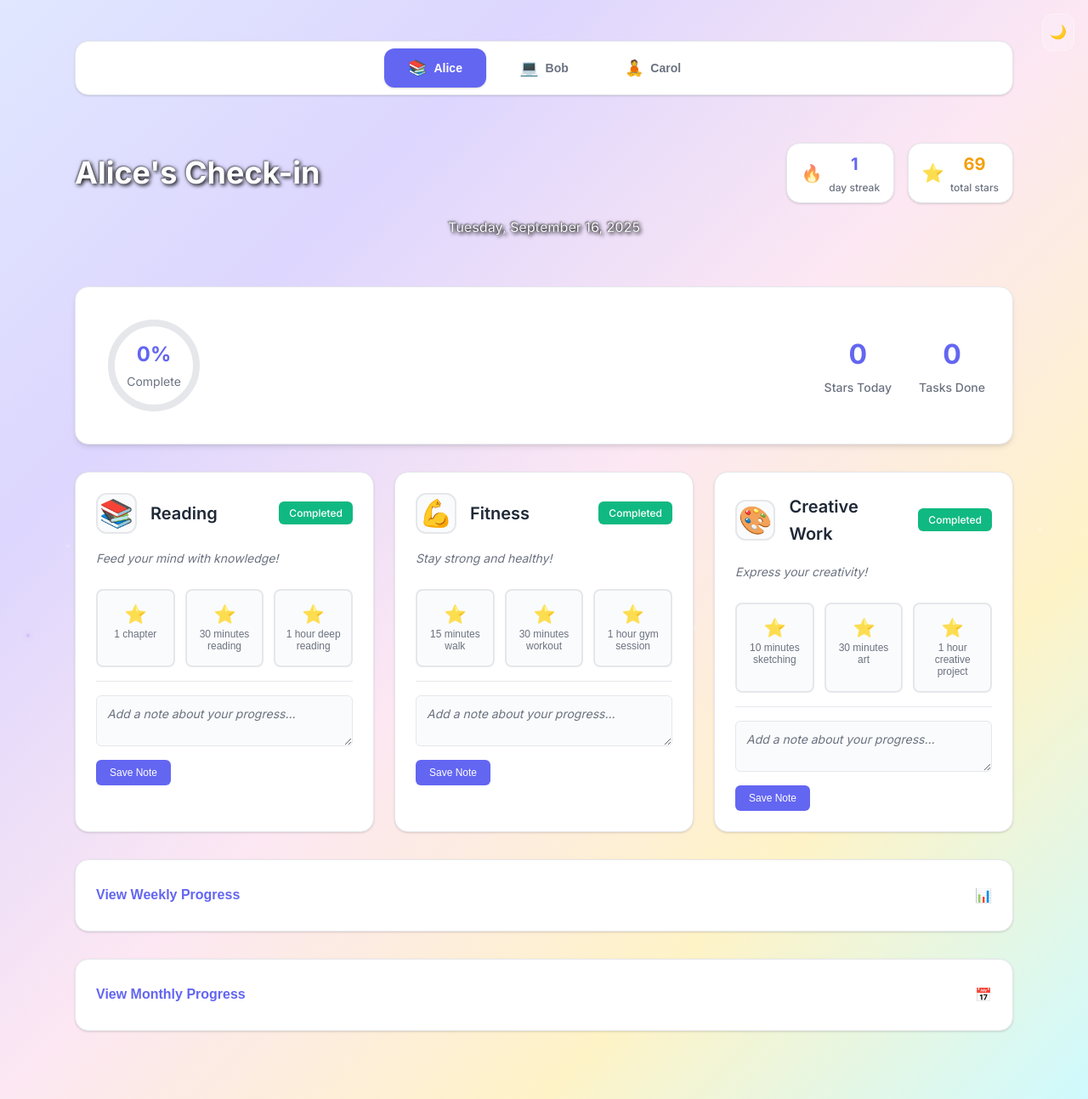
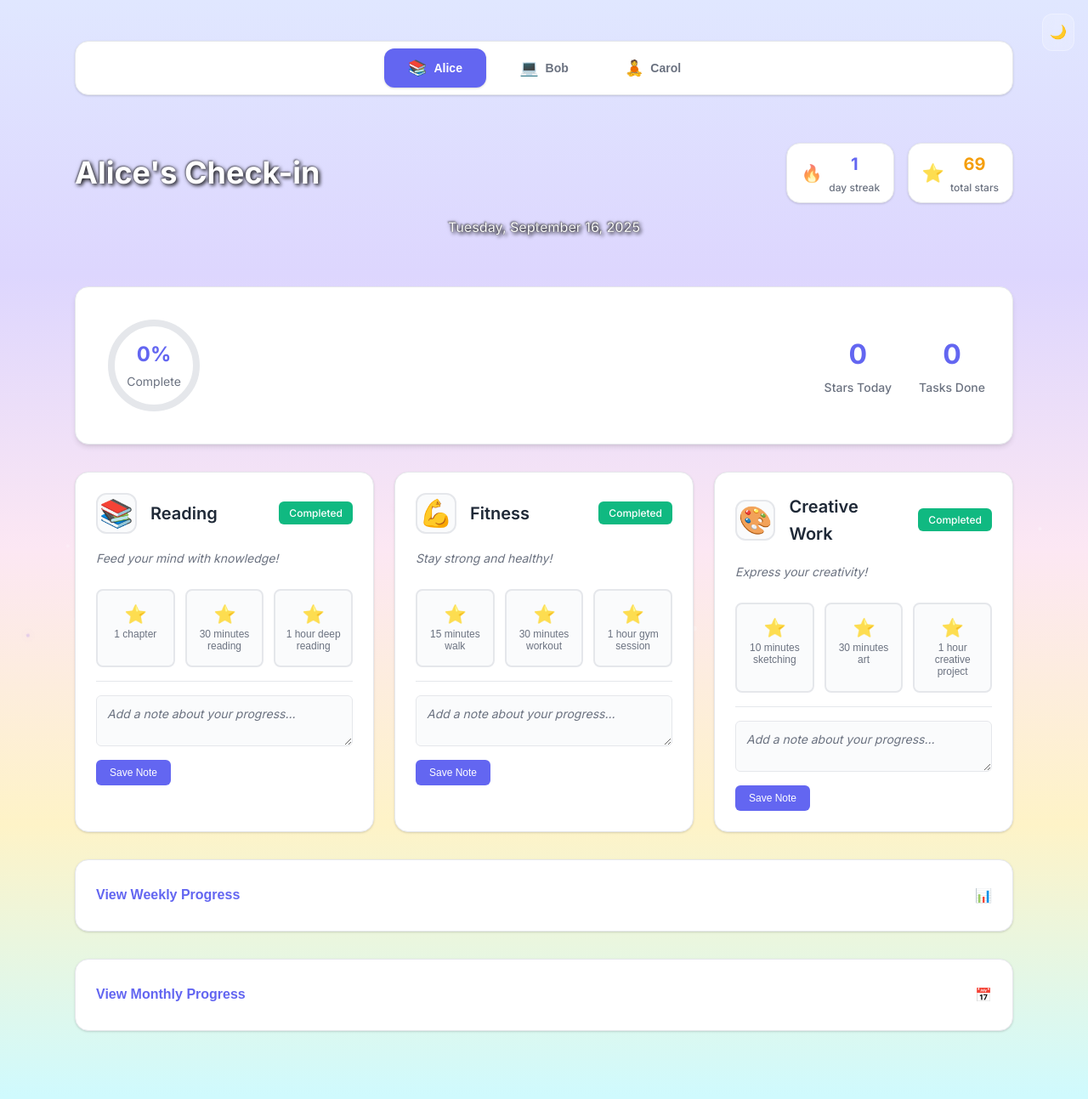
Before and after one commit to dulacz/mini-daily, a FastAPI app: template templates/index.html in a window 1280 px wide. Shown: the whole page at 85% size. Run offline with FastAPI, Linux system fonts and the light colour scheme; the template is opened without the code that fills it, so the values that code supplies are empty; data comes from the database, SQL or seed files in the repository.

Commit message:
Top-down gradient

```diff
--- a/static/style.css
+++ b/static/style.css
@@ -14,8 +14,8 @@
     --shadow-light: 0 1px 3px 0 rgba(0, 0, 0, 0.1), 0 1px 2px 0 rgba(0, 0, 0, 0.06);
     --shadow-medium: 0 4px 6px -1px rgba(0, 0, 0, 0.1), 0 2px 4px -1px rgba(0, 0, 0, 0.06);
     --shadow-heavy: 0 10px 15px -3px rgba(0, 0, 0, 0.1), 0 4px 6px -2px rgba(0, 0, 0, 0.05);
-    --gradient-primary: linear-gradient(135deg, var(--primary-color), var(--secondary-color));
-    --gradient-success: linear-gradient(135deg, #10b981, #059669);
+    --gradient-primary: linear-gradient(to bottom, var(--primary-color), var(--secondary-color));
+    --gradient-success: linear-gradient(to bottom, #10b981, #059669);
     --radius-sm: 0.375rem;
     --radius-md: 0.5rem;
     --radius-lg: 0.75rem;
@@ -33,22 +33,22 @@
 }
 
 .dark-theme body {
-    background: linear-gradient(135deg, #1a1a2e 0%, #16213e 25%, #0f3460 50%, #533483 75%, #e94560 100%);
+    background: linear-gradient(to bottom, #1a1a2e 0%, #16213e 25%, #0f3460 50%, #533483 75%, #e94560 100%);
     background-attachment: fixed;
     transition: background 0.8s ease;
 }
 
 /* Dark theme user-specific gradients with soft colors */
 body.dark-theme.user-alice {
-    background: linear-gradient(135deg, #2d3748 0%, #4a5568 25%, #553c9a 50%, #805ad5 75%, #3182ce 100%);
+    background: linear-gradient(to bottom, #2d3748 0%, #4a5568 25%, #553c9a 50%, #805ad5 75%, #3182ce 100%);
 }
 
 body.dark-theme.user-bob {
-    background: linear-gradient(135deg, #1a202c 0%, #2d3748 25%, #3c4e63 50%, #4a5568 75%, #553c9a 100%);
+    background: linear-gradient(to bottom, #1a202c 0%, #2d3748 25%, #3c4e63 50%, #4a5568 75%, #553c9a 100%);
 }
 
 body.dark-theme.user-carol {
-    background: linear-gradient(135deg, #2d1b19 0%, #3c2e2a 25%, #4a3d35 50%, #553c4b 75%, #4a3f5c 100%);
+    background: linear-gradient(to bottom, #2d1b19 0%, #3c2e2a 25%, #4a3d35 50%, #553c4b 75%, #4a3f5c 100%);
 }
 
 body.dark-theme .particle {
@@ -94,7 +94,7 @@ body.dark-theme .particle:nth-child(even) {
 
 body {
     font-family: 'Inter', -apple-system, BlinkMacSystemFont, 'Segoe UI', Roboto, sans-serif;
-    background: linear-gradient(135deg, #667eea 0%, #764ba2 25%, #f093fb 50%, #f5576c 75%, #4facfe 100%);
+    background: linear-gradient(to bottom, #667eea 0%, #764ba2 25%, #f093fb 50%, #f5576c 75%, #4facfe 100%);
     background-attachment: fixed;
     color: var(--text-primary);
     line-height: 1.6;
@@ -106,15 +106,15 @@ body {
 
 /* User-specific gradient backgrounds with soft pastel colors (Japanese style) */
 body.user-alice {
-    background: linear-gradient(135deg, #e0e7ff 0%, #ddd6fe 25%, #fce7f3 50%, #fef3c7 75%, #cffafe 100%);
+    background: linear-gradient(to bottom, #e0e7ff 0%, #ddd6fe 25%, #fce7f3 50%, #fef3c7 75%, #cffafe 100%);
 }
 
 body.user-bob {
-    background: linear-gradient(135deg, #d1fae5 0%, #ccfbf1 25%, #dbeafe 50%, #e0e7ff 75%, #f3e8ff 100%);
+    background: linear-gradient(to bottom, #d1fae5 0%, #ccfbf1 25%, #dbeafe 50%, #e0e7ff 75%, #f3e8ff 100%);
 }
 
 body.user-carol {
-    background: linear-gradient(135deg, #fef3c7 0%, #fed7aa 25%, #fce7f3 50%, #f3e8ff 75%, #e0e7ff 100%);
+    background: linear-gradient(to bottom, #fef3c7 0%, #fed7aa 25%, #fce7f3 50%, #f3e8ff 75%, #e0e7ff 100%);
 }
 
 /* App Container */
```
